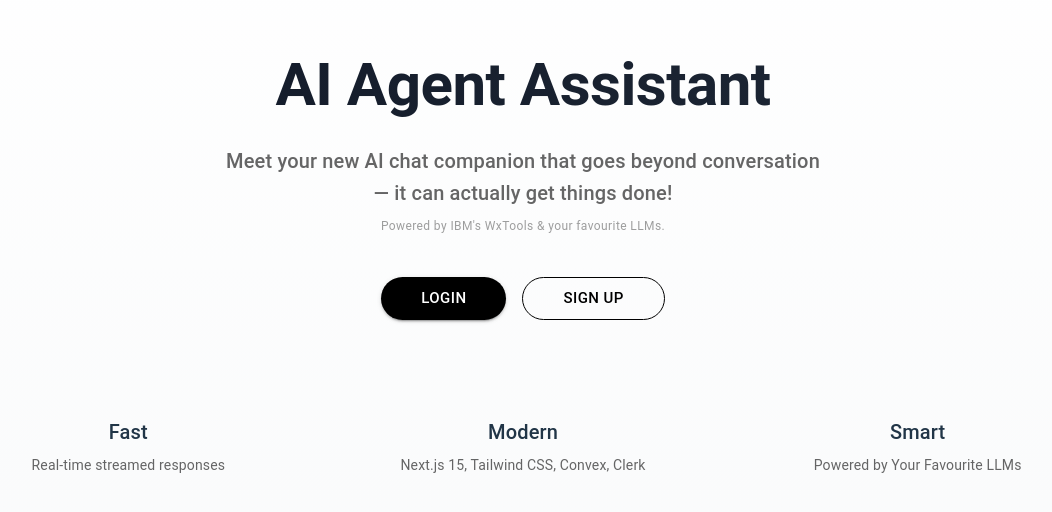
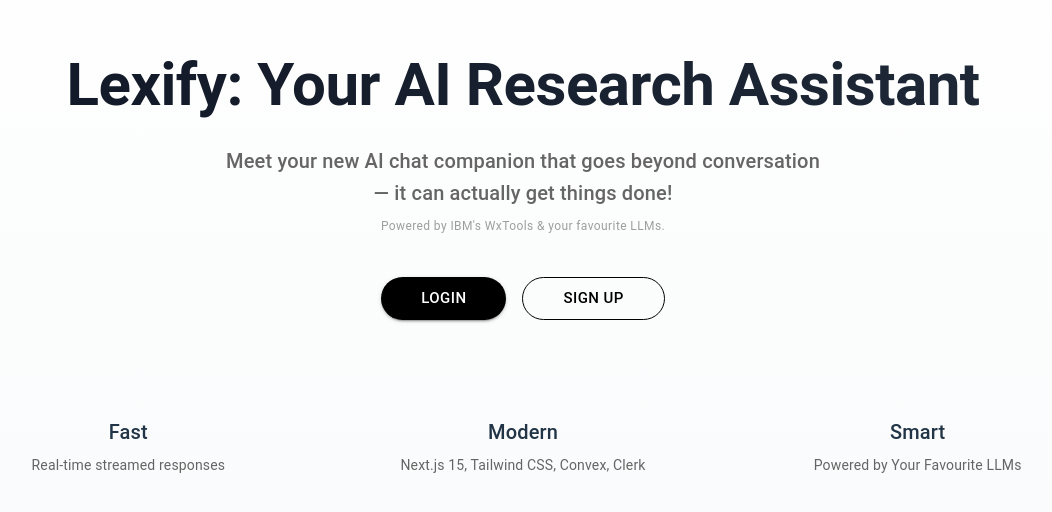
Before and after one commit to JineshPrajapat/AI-agent-frontend, a React (Vite) app: page / in a window 1280 px wide. Shown: the part 138-650 px from the top of the page, without its empty margins (117-1169 px from the left). Built offline with nearby package versions, Linux system fonts and the light colour scheme; no server answers.

Commit message:
Update Landing.tsx

```diff
--- a/src/pages/Landing.tsx
+++ b/src/pages/Landing.tsx
@@ -50,7 +50,7 @@
                         mb: 3,
                     }}
                 >
-                    AI Agent Assistant
+                    Lexify: Your AI Research Assistant
                 </Typography>
 
                 <Typography
```
